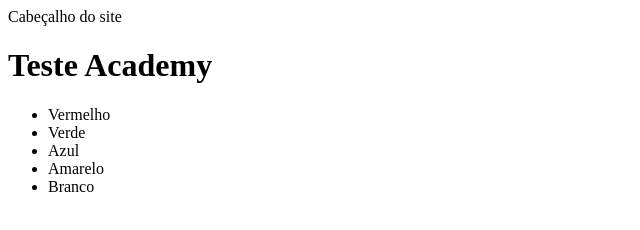
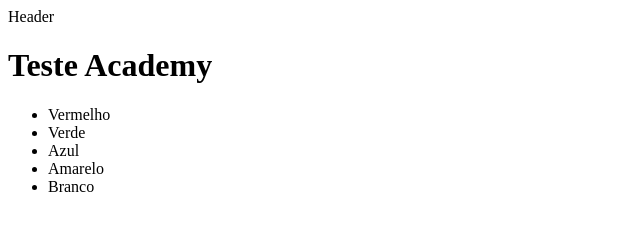
Before and after one commit to andrezaumbelino/minha-pagina, a plain HTML site: page index.html in a window 1280 px wide. Shown: the full height of the page, 0-640 px from the left. Drawn offline with Linux system fonts and the light colour scheme.

Commit message:
Update index.html

```diff
--- a/index.html
+++ b/index.html
@@ -6,7 +6,7 @@
   <title>Document</title>
 </head>
 <body>
-  <header>Cabeçalho do site</header>
+  <header>Header</header>
   <h1>Teste Academy</h1>
 
   <ul>
```
